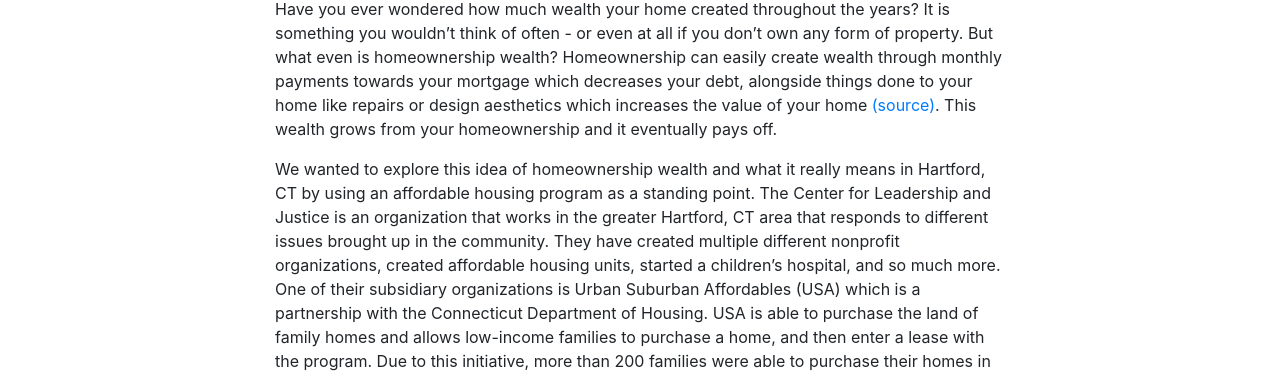
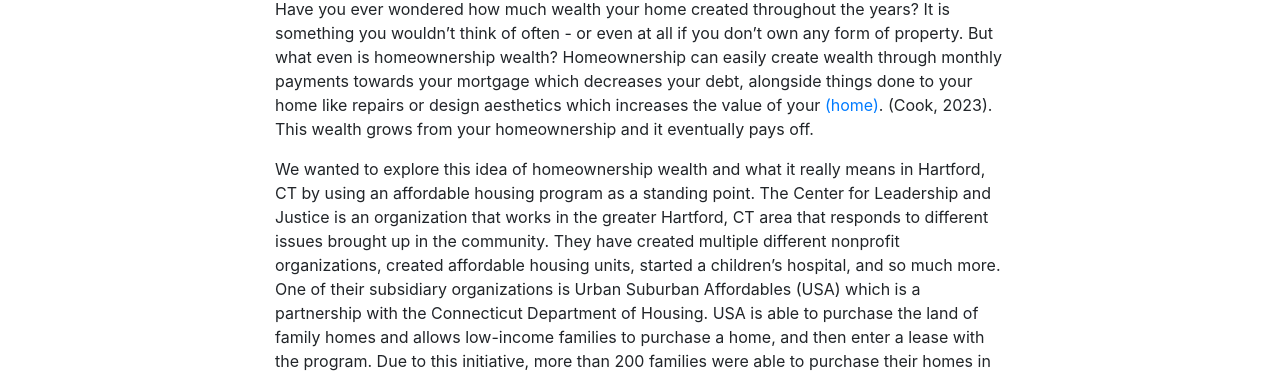
Before and after one commit to GabbieMarcuccio/practice-story, a plain HTML site: page index.html in a window 1280 px wide. Shown: the part 717-1089 px from the top of the page. Drawn offline with nearby package versions, Linux system fonts and the light colour scheme.

Commit message:
Update index.html

```diff
--- a/index.html
+++ b/index.html
@@ -70,7 +70,7 @@
 
           <p class="lead"></p>
 
-          <p>Have you ever wondered how much wealth your home created throughout the years? It is something you wouldn’t think of often - or even at all if you don’t own any form of property. But what even is homeownership wealth? Homeownership can easily create wealth through monthly payments towards your mortgage which decreases your debt, alongside things done to your home like repairs or design aesthetics which increases the value of your home <a href='https://money.com/build-wealth-owning-a-home-study/#:~:text=The%20monthly%20payments%20made%20toward,a%20number%20of%20different%20ways'>(source)</a>. This wealth grows from your homeownership and it eventually pays off.</p>
+          <p>Have you ever wondered how much wealth your home created throughout the years? It is something you wouldn’t think of often - or even at all if you don’t own any form of property. But what even is homeownership wealth? Homeownership can easily create wealth through monthly payments towards your mortgage which decreases your debt, alongside things done to your home like repairs or design aesthetics which increases the value of your <a href='https://money.com/build-wealth-owning-a-home-study/#:~:text=The%20monthly%20payments%20made%20toward,a%20number%20of%20different%20ways'>(home)</a>. (Cook, 2023). This wealth grows from your homeownership and it eventually pays off.</p>
 
  <p>We wanted to explore this idea of homeownership wealth and what it really means in Hartford, CT by using an affordable housing program as a standing point. The Center for Leadership and Justice is an organization that works in the greater Hartford, CT area that responds to different issues brought up in the community. They have created multiple different nonprofit organizations, created affordable housing units, started a children’s hospital, and so much more. One of their subsidiary organizations is Urban Suburban Affordables (USA) which is a partnership with the Connecticut Department of Housing. USA is able to purchase the land of family homes and allows low-income families to purchase a home, and then enter a lease with the program. Due to this initiative, more than 200 families were able to purchase their homes in the greater Hartford region <a href='https://cljct.org/what-we-do/housing-initiatives/'>(source)</a>. We worked with this organization’s data to answer the overarching question: How much homeownership wealth has been created by the USA program?</p>
 
```
